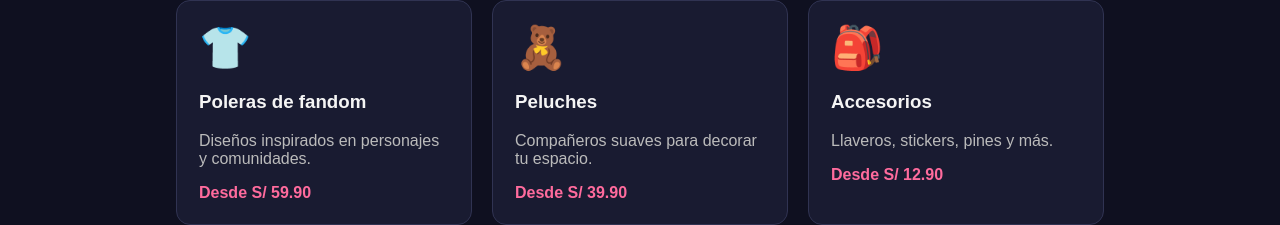
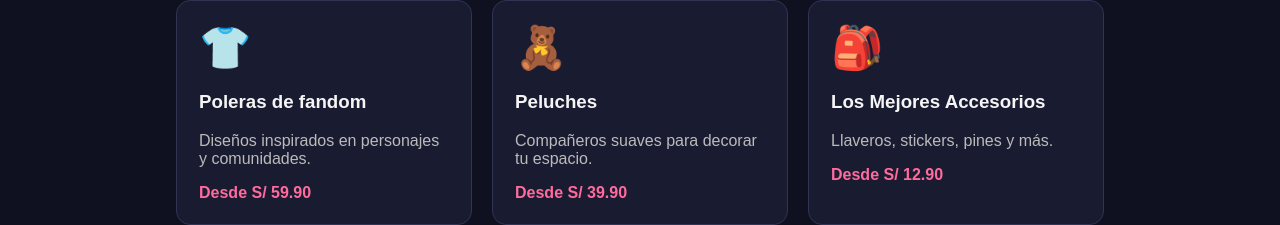
Before and after one commit to Michi-leon/lab-git-sem02, a plain HTML site: page index.html in a window 1280 px wide. Shown: the part 840-1065 px from the top of the page. Drawn offline with Linux system fonts and the light colour scheme.

Commit message:
feature: mejora en index.html

```diff
--- a/index.html
+++ b/index.html
@@ -55,7 +55,7 @@ color: #f5f5f5;
     </article>
     <article style="background:#191b31;padding:22px;border-radius:14px;width:250px;border:1px solid #303352;">
       <div style="font-size:42px;">🎒</div>
-      <h3>Accesorios</h3>
+      <h3>Los Mejores Accesorios</h3>
       <p style="color:#bbb;">Llaveros, stickers, pines y más.</p>
       <strong style="color:#ff6b9d;">Desde S/ 12.90</strong>
     </article>
```
